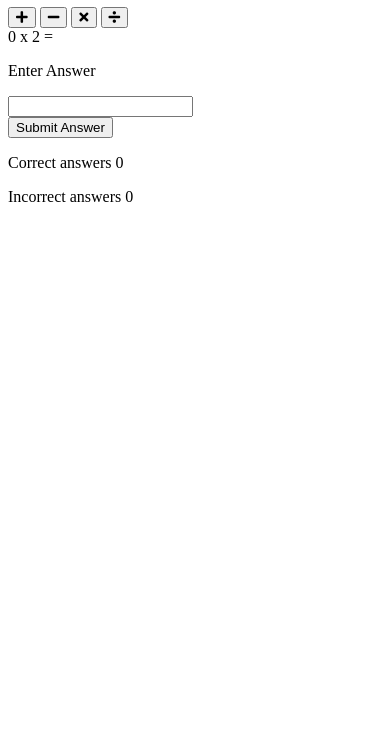
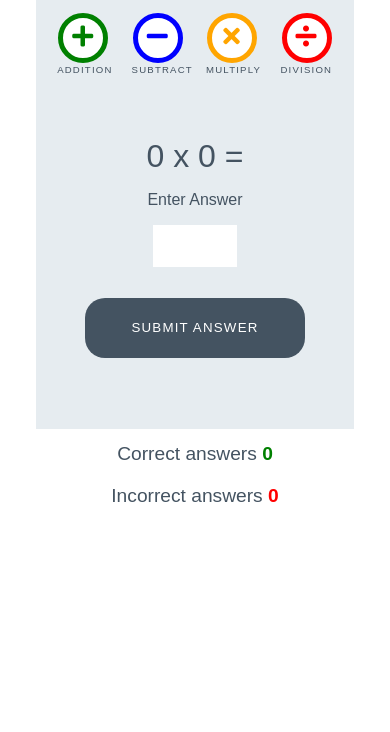
Before and after one commit to tmarkec/love-maths, a plain HTML site: page index.html in a window 390 px wide. Shown: the part 112-844 px from the top of the page. Drawn offline with Linux system fonts and the light colour scheme.

Commit message:
add css style

```diff
--- a/assets/css/style.css
+++ b/assets/css/style.css
@@ -0,0 +1,250 @@
+/* --------- Global style */
+
+body {
+    background-color: white;
+    font-family: "Raleway", sans-serif;
+    color: #445361;
+    text-align: center;
+}
+
+/* --------- Heading */
+
+.heading {
+    text-align: center;
+    font-size: 2.5rem;
+}
+
+.logo {
+    height: 40px;
+    padding-right: 5px;
+}
+
+/* --------- Game layout */
+
+.game-area {
+    background-color: #E6ECF0;
+    box-sizing: border-box;
+    width: 85%;
+    height: 65vh;
+    max-height: 450px;
+    max-width: 830px;
+    margin-left: auto;
+    margin-right: auto;
+    padding: 1%;
+}
+
+.question-area {
+    width: 50%;
+    font-size: 2rem;
+    margin: auto;
+    padding: 50px 0;
+}
+
+.question-area span {
+    padding: 0 15px;
+}
+
+.score-area {
+    margin: 5px auto;
+    width: 60%;
+    font-size: 1.2rem;
+}
+
+.controls-area {
+    width: 85%;
+    margin: 30px auto;
+}
+
+#score {
+    color: green;
+    font-weight: bold;
+}
+
+#incorrect {
+    color: red;
+    font-weight: bold;
+}
+
+.answer-message {
+    display: none;
+    font-size: 1rem;
+}
+
+#answer-box {
+    border: none;
+    color: #445361;
+    display: inline-block;
+    height: 40px;
+    width: 80px;
+    font-size: 1.2rem;
+}
+
+.scores {
+    display: inline-block;
+    padding: 25px;
+}
+
+/* --------- Buttons */
+
+.btn {
+    width: 220px;
+    height: 60px;
+    font-family: "Raleway", sans-serif;
+    text-transform: uppercase;
+    letter-spacing: 1.2px;
+    color: white;
+}
+
+.btn:focus {
+    outline: none;
+}
+
+.btn--big {
+    padding-top: 10px;
+    border-radius: 50%;
+    background-color: white;
+    border: 10px solid;
+    width: 100px;
+    height: 100px;
+    font-size: 3.2rem;
+    margin: 0 30px;
+    transition: all 0.5s;
+}
+.btn--big::after{
+    content:attr(data-type);
+    font-size:1rem;
+    color: #445361;
+    position: relative;
+    left: -0.5rem;
+}
+.btn--blue {
+    border-color: blue;
+    color: blue;
+}
+
+.btn--blue:active,
+.btn--blue:hover {
+    background-color: darkblue;
+    color: white;
+}
+
+.btn--orange {
+    border-color: orange;
+    color: orange;
+}
+
+.btn--orange:active,
+.btn--orange:hover {
+    background-color: darkorange;
+    color: white;
+}
+
+.btn--red {
+    border-color: red;
+    color: red;
+}
+
+.btn--red:active,
+.btn--red:hover {
+    background-color: darkred;
+    color: white;
+}
+
+.btn--green {
+    border-color: green;
+    color: green;
+}
+
+.btn--green:active,
+.btn--green:hover {
+    background-color: darkgreen;
+    color: white;
+}
+
+.btn--gray {
+    margin-top: 25px;
+    background-color: #445361;
+    border: 1px transparent;
+    border-radius: 20px;
+}
+
+.btn--gray:active,
+.btn--gray:hover {
+    background-color: #0d1013;
+}
+
+/* --------- Media queries */
+
+@media (max-width: 414px) {
+    .controls-area {
+        width: 100%;
+    }
+
+    .btn--big {
+        margin: 0 10px;
+        padding: 5px;
+        border: 5px solid;
+        width: 50px;
+        height: 50px;
+        font-size: 1.5rem;
+    }
+
+    .btn--big::after {
+        font-size: 0.6rem;
+        left: -0.7rem;
+    }
+
+    .question-area {
+        padding: 10% 0;
+        width: 100%;
+    }
+
+    .question-area span {
+        padding: 0;
+    }
+
+    .answer-message {
+        display: block;
+    }
+
+    #answer-box {
+        display: block;
+        margin: 0 auto;
+    }
+    .btn--gray {
+        margin-top: 0;
+    }
+
+    .score-area {
+        width: 100%;
+    }
+
+    .scores {
+        margin: 0.5em auto;
+        display: block;
+        padding: 5px;
+    }
+
+    .heading {
+        font-size: 2rem;
+    }
+}
+
+@media (max-width: 320px) {
+    .game-area {
+        height: 70vh;
+    }
+
+    .controls-area {
+        width: 75%;
+        margin: 10px auto;
+    }
+
+    .btn--big {
+        margin: 10px 10px;
+    }
+    .question-area {
+        padding: 10px 0;
+    }
+
+}
--- a/index.html
+++ b/index.html
@@ -15,28 +15,28 @@
     </h1>
     <div class="game-area">
         <div class="controls-area">
-            <button class="btn btn--big btn--green">
+            <button data-type="addition" class="btn btn--big btn--green">
                 <i class="fas fa-plus"></i>
             </button>
-            <button class="btn btn--big btn--blue">
+            <button data-type="subtract" class="btn btn--big btn--blue">
                 <i class="fas fa-minus"></i>
             </button>
-            <button class="btn btn--big btn--orange">
+            <button data-type="multiply" class="btn btn--big btn--orange">
                 <i class="fas fa-times"></i>
             </button>
-            <button class="btn btn--big btn--red">
+            <button data-type="division" class="btn btn--big btn--red">
                 <i class="fas fa-divide "></i>
             </button>
         </div>
-        <div class="questions-area">
+        <div class="question-area">
             <span id="operand1">0</span>
             <span id="operator">x</span>
-            <span id="operand2">2</span>
+            <span id="operand2">0</span>
             <span>=</span>
             <p class="answer-message">Enter Answer</p>
             <input id="answer-box" type="number">
         </div>
-        <button class="btn btn--gray">Submit Answer</button>
+        <button data-type="submit" class="btn btn--gray">Submit Answer</button>
     </div>
     <div class="score-area">
         <p class="scores">Correct answers <span id="score"> 0</span></p>
```
